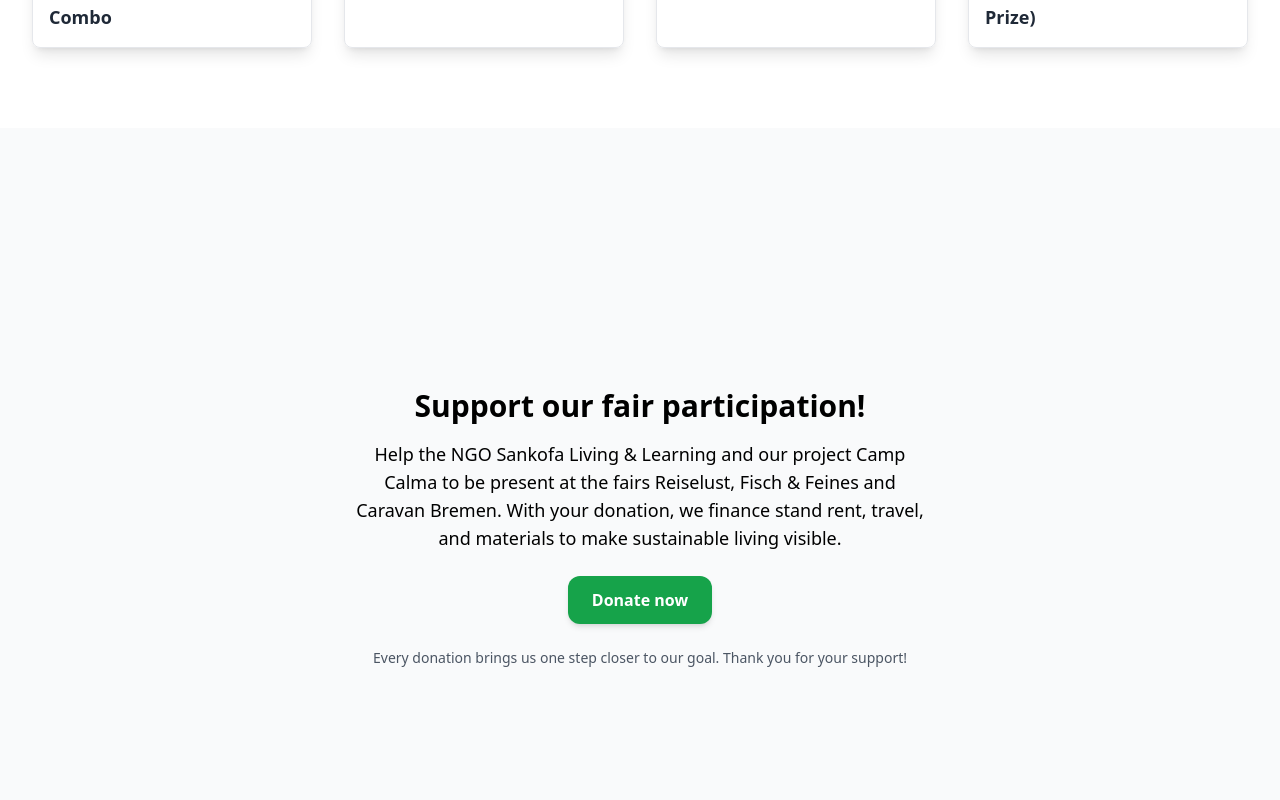
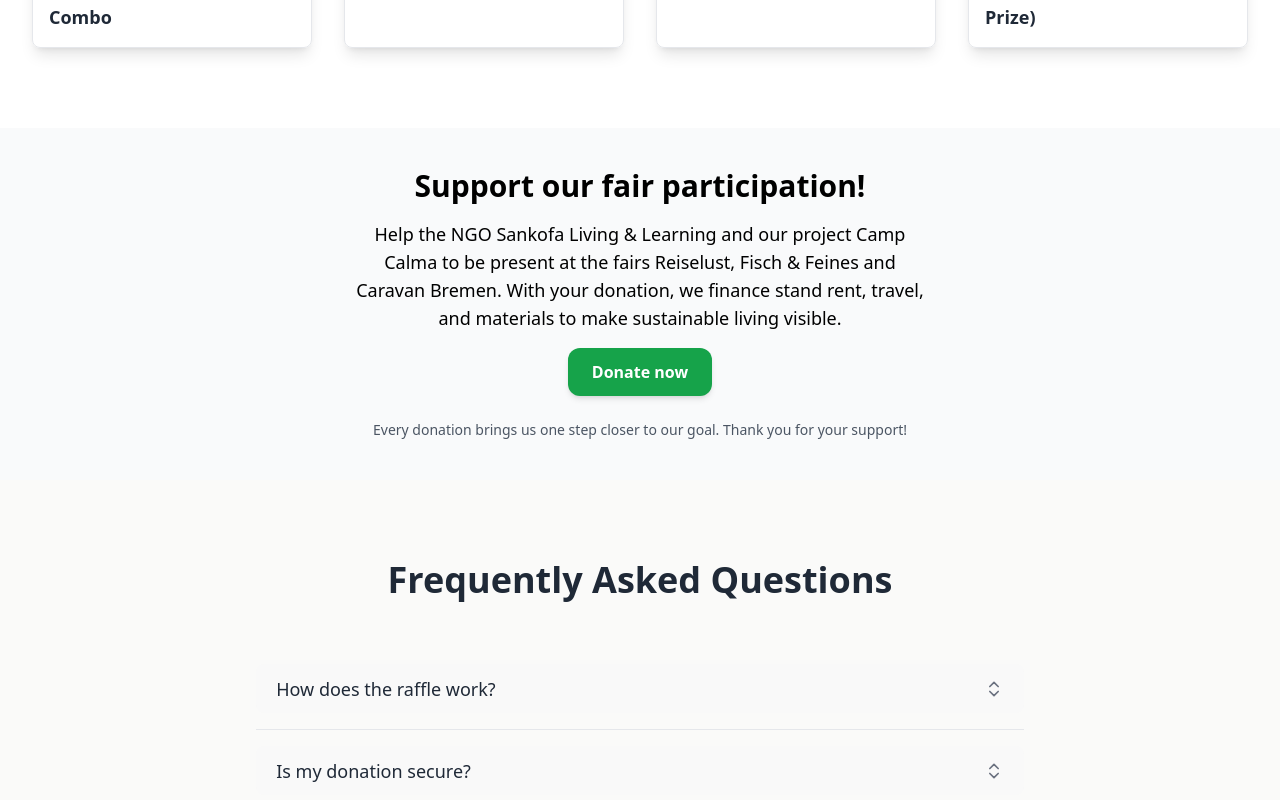
Before and after one commit to admin-sankofa/campcalma-donate, a React (Vite) app: page / in a window 1280 px wide. Shown: the part 3240-4040 px from the top of the page. Built offline with nearby package versions, Linux system fonts and the light colour scheme.

Commit message:
Changes before Firebase Studio auto-run

```diff
--- a/src/App.jsx
+++ b/src/App.jsx
@@ -669,11 +669,11 @@
         <MilestoneTracker t={t} />
         <CountdownTimer t={t} />
         <PrizeShowcase t={t} />
-        <div className="min-h-screen bg-gray-50 flex flex-col items-center justify-center p-6">
+        <div className="bg-gray-50 flex flex-col items-center p-10">
       <h1 className="text-3xl font-bold text-center mb-4 text-black">{t.hero.support_fairs_heading}</h1>
-      <p className="text-lg text-center max-w-xl mb-6 text-black">{t.hero.support_fairs_text}</p>
+      <p className="text-lg text-center max-w-xl mb-4 text-black">{t.hero.support_fairs_text}</p>
 
-      <a
+          <a
         href="https://donate.stripe.com/14A5kFebJ3n317J9soe3e02"
         target="_blank"
         rel="noopener noreferrer"
```
